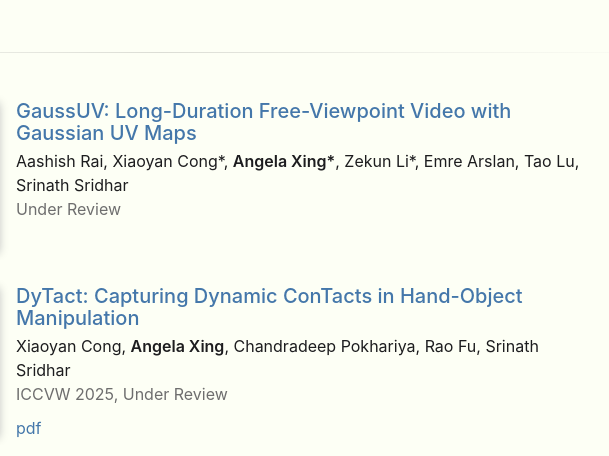
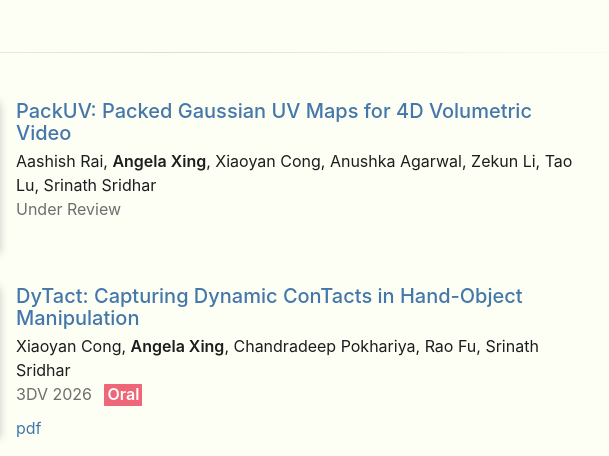
Before and after one commit to xing-angela/xing-angela.github.io, a plain HTML site: page index.html in a window 1280 px wide. Shown: the part 448-904 px from the top of the page, 479-1088 px from the left. Drawn offline with Linux system fonts and the light colour scheme.

Commit message:
update dytact and packuv

```diff
--- a/index.html
+++ b/index.html
@@ -659,11 +659,11 @@
                     <div class="pub-info">
                         <div class="pub-title">
                             <a href="https://xing-angela.github.io/">
-                                GaussUV: Long-Duration Free-Viewpoint Video with Gaussian UV Maps
+                                PackUV: Packed Gaussian UV Maps for 4D Volumetric Video
                             </a>
                         </div>
                         <div class="pub-authors">
-                            Aashish Rai, Xiaoyan Cong*, <b>Angela Xing*</b>, Zekun Li*, Emre Arslan, Tao Lu, Srinath Sridhar
+                            Aashish Rai, <b>Angela Xing</b>, Xiaoyan Cong, Anushka Agarwal, Zekun Li, Tao Lu, Srinath Sridhar
                         </div>
                         <div class="pub-booktitle">
                             <p>Under Review</p>
@@ -687,7 +687,7 @@
                             Xiaoyan Cong, <b>Angela Xing</b>, Chandradeep Pokhariya, Rao Fu, Srinath Sridhar
                         </div>
                         <div class="pub-booktitle">
-                            <p>ICCVW 2025, Under Review</p>
+                            <p>3DV 2026</p> &ensp;<b class="pub-highlight">Oral</b>
                         </div>
                         <div class="pub-links">
                             <a href="https://arxiv.org/pdf/2506.03103">pdf</a>
```
